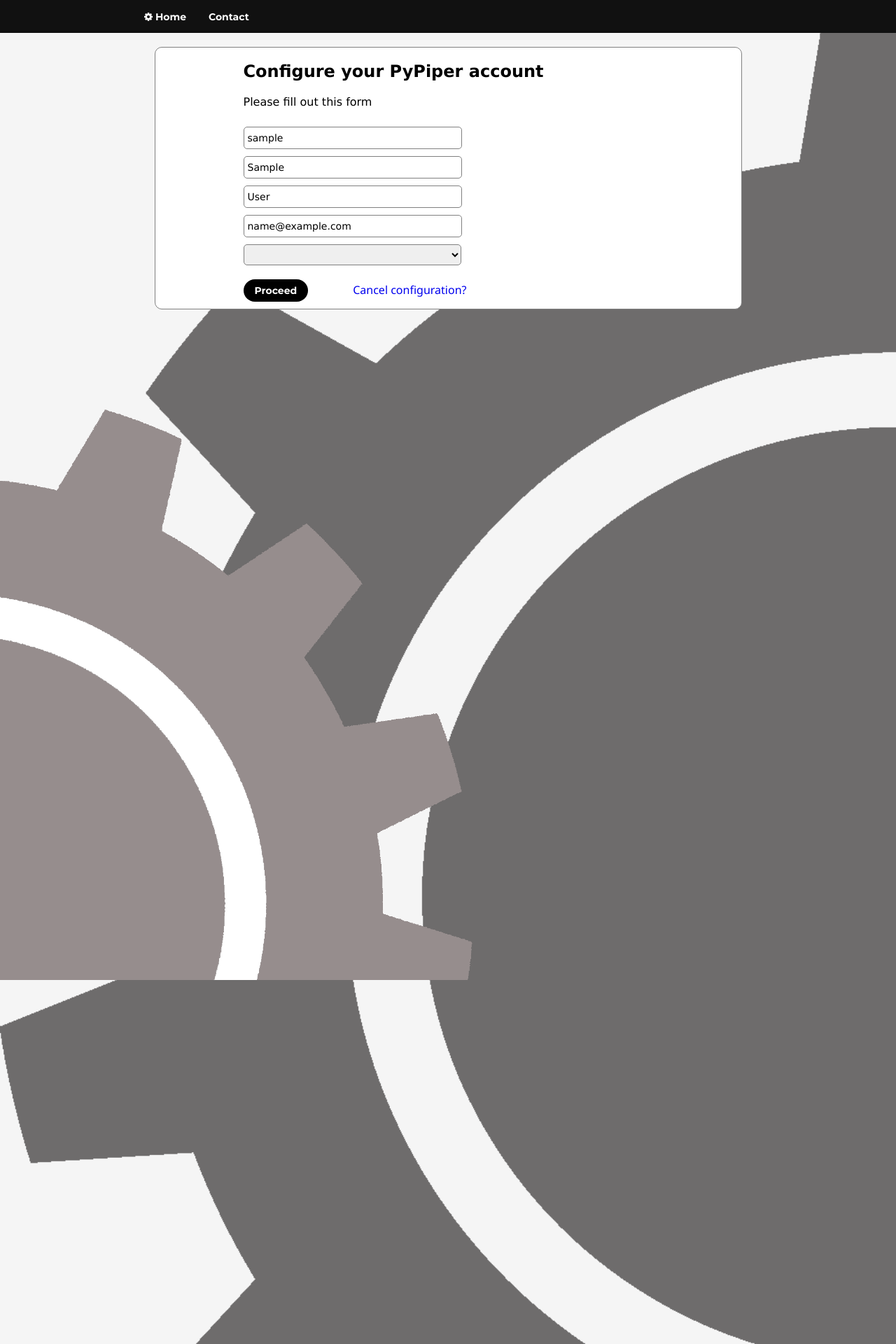
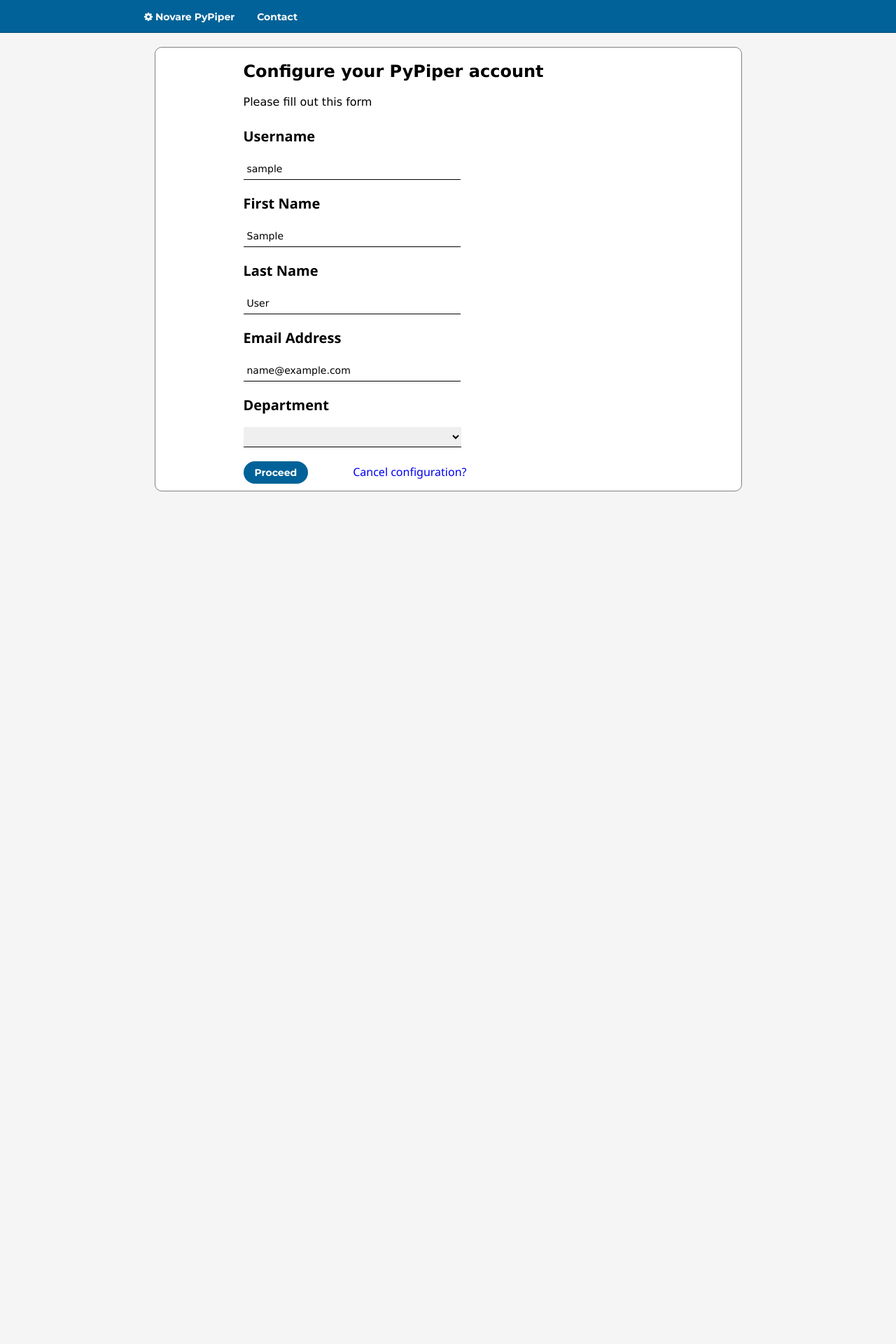
Before and after one commit to king-ds/nova-hr-assistant, a Django app: page /configure-account/ in a window 1280 px wide. Shown: the top 1920 px of the page at 70% size. Run offline with Django 3.2, Linux system fonts and the light colour scheme; the visitor is signed in with stand-in values (Sample User, id 1); data that the repository does not hold is empty.

Commit message:
Edited configure account page

```diff
--- a/static/gmail_authentication/css/configure_account.css
+++ b/static/gmail_authentication/css/configure_account.css
@@ -6,7 +6,7 @@
 body {
     margin: 0%;
     background-color: whitesmoke;
-    background-image: url('../images/grey_gear.png') !important;
+    /* background-image: url('../images/grey_gear.png') !important; */
     background-repeat: no-repeat;
     background-attachment: fixed;
     background-size: contain;
@@ -54,7 +54,7 @@ ul {
     height: 46px;
     position: relative;
     width: 100%;
-    background-color: #111;
+    background-color: #006298;
 }
 
 .top-bar-inner {
@@ -92,6 +92,7 @@ fieldset {
 
 .input-field {
     margin-top: 10px;
+    margin-bottom: 20px;
 }
 
 .input-field>input{
@@ -100,9 +101,15 @@ fieldset {
     font-size: 14px;
     line-height: 20px;
     width: 300px;
-    border-radius: 5px;
+    /* border-radius: 5px; */
+    border: none;
     outline: none;
-    border: 1px solid gray;
+    border-bottom: 1px solid black;
+}
+
+.input-field>label{
+    font-family: 'Segoe UI', Tahoma, Geneva, Verdana, sans-serif;
+    font-size: 20px;
 }
 
 .input-field>select{
@@ -111,9 +118,9 @@ fieldset {
     font-size: 14px;
     line-height: 20px;
     width: 311px;
-    border-radius: 5px;
+    border: none;
     outline: none;
-    border: 1px solid gray;
+    border-bottom: 1px solid black;
 }
 
 .input-field-button {
@@ -132,13 +139,13 @@ fieldset {
     text-align: center;
     white-space: nowrap;
     color: white;
-    background-color: black;
+    background-color: #006298;
     outline:none;
     border: none;
 }
 
 .input-field-button>button:hover{
-    background-color: #44464a;
+    background-color: #4287f5;
 }
 
 .input-field-button>a{
@@ -149,7 +156,7 @@ fieldset {
 
 .page-outer {
     height: 1000vh;
-    background-image: url('../images/grey_sidegear.png') !important;
+    /* background-image: url('../images/grey_sidegear.png') !important; */
     background-repeat: no-repeat;
     background-attachment: fixed;
     background-size: contain;
--- a/templates/gmail_authentication/base.html
+++ b/templates/gmail_authentication/base.html
@@ -14,7 +14,7 @@
     <div class="top-bar-inner">
         <div class="container">
         <ul>
-            <li id="home_button"><a class="active" href="{% url 'logout_user' %}"><span class="fa fa-cog"></span> Home</a></li>
+            <li><a class="active"><span class="fa fa-cog"></span> Novare PyPiper</a></li>
             <li><a href="#contact">Contact</a></li>
         </ul>
         </div>
--- a/templates/gmail_authentication/configure_account.html
+++ b/templates/gmail_authentication/configure_account.html
@@ -10,19 +10,24 @@
         {% csrf_token %}
         <fieldset>
             <div class="input-field">
-                <input type="text" autocomplete="off" placeholder="Username" id="username" name="username" value="{{ user.username }}" readonly required>
+                <label for="username"><b>Username</b></label>
+                <br><br><input type="text" autocomplete="off" placeholder="Username" id="username" name="username" value="{{ user.username }}" readonly required>
             </div>
             <div class="input-field">
-                <input type="text"  autocomplete="off" placeholder="First Name" id="first_name" name="first_name" value="{{ user.first_name }}" required>
+                <label for="first_name"><b>First Name</b></label>
+                <br><br><input type="text"  autocomplete="off" placeholder="First Name" id="first_name" name="first_name" value="{{ user.first_name }}" required>
             </div>
             <div class="input-field">
-                <input type="text"  autocomplete="off" placeholder="Last Name" id="last_name" name="last_name" value="{{ user.last_name }}" required>
+                <label for="last_name"><b>Last Name</b></label>
+                <br><br><input type="text"  autocomplete="off" placeholder="Last Name" id="last_name" name="last_name" value="{{ user.last_name }}" required>
             </div>
             <div class="input-field">
-                <input type="email" autocomplete="off" placeholder="Email Address" id="email" name="email" value="{{ user.email }}" required>
+                <label for="email"><b>Email Address</b></label>
+                <br><br><input type="email" autocomplete="off" placeholder="Email Address" id="email" name="email" value="{{ user.email }}" required>
             </div>
             <div class="input-field">
-                <select id="department" name="department">
+                <label for="department"><b>Department</b></label>
+                <br><br><select id="department" name="department" required>
                     {% if departments %}
                     <option value="" disabled selected>Select your department</option>
                     {% for department in departments %}
```
